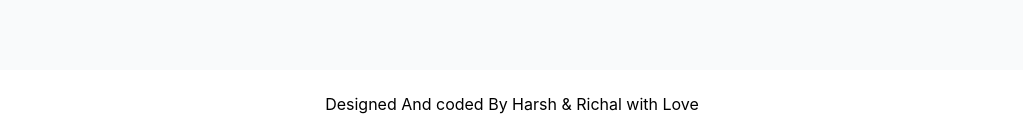
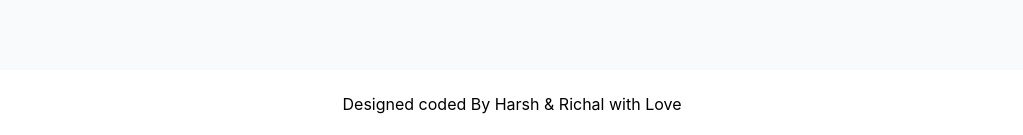
Before and after one commit to richal3004/portfolio-website, a React (Create React App) app: page / in a window 1280 px wide. Shown: the part 5854-5989 px from the top of the page, without its empty margins (128-1151 px from the left). Built offline with nearby package versions, Linux system fonts and the light colour scheme.

Commit message:
asdnajdsfhjkdsfasf

```diff
--- a/src/UI/Footer/Footer.js
+++ b/src/UI/Footer/Footer.js
@@ -2,7 +2,7 @@ import classes from './Footer.module.css';
 const Footer=(props)=>{
     return(
     <div className={classes.Footer}>
-        Designed And coded By Harsh & Richal with Love
+        Designed coded By Harsh & Richal with Love
     </div>
     )
 
```
Also changed, not shown: 7 other files (tests, documents, lock files or other folders).
